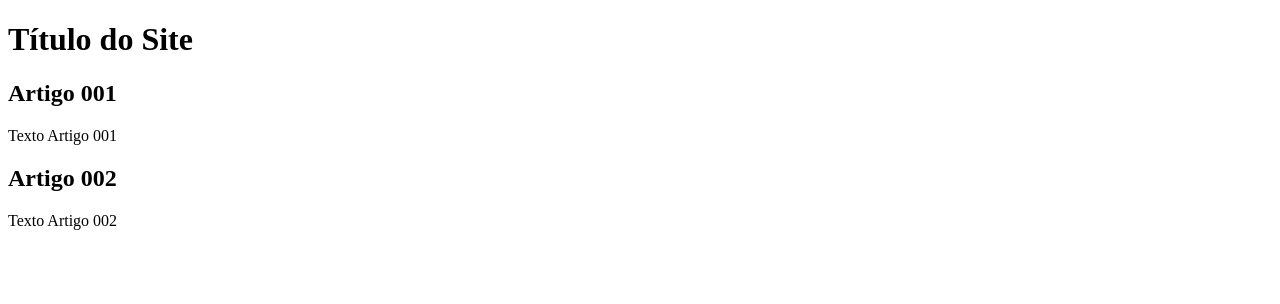
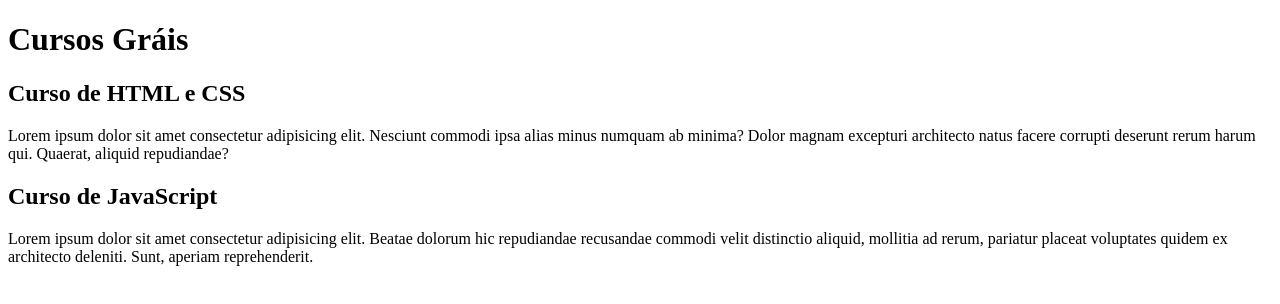
Before and after one commit to WashinRibeiro/fazendo-site, a plain HTML site: page index.html in a window 1280 px wide. Drawn offline with Linux system fonts and the light colour scheme.

Commit message:
Comecei o conteúdo

```diff
--- a/index.html
+++ b/index.html
@@ -8,15 +8,15 @@
 <body>
     <main>
         <header>
-            <h1>Título do Site</h1>
+            <h1>Cursos Gráis</h1>
         </header>
         <article>
-            <h2>Artigo 001</h2>
-            <p>Texto Artigo 001</p>
+            <h2>Curso de HTML e CSS</h2>
+            <p>Lorem ipsum dolor sit amet consectetur adipisicing elit. Nesciunt commodi ipsa alias minus numquam ab minima? Dolor magnam excepturi architecto natus facere corrupti deserunt rerum harum qui. Quaerat, aliquid repudiandae?</p>
         </article>
         <article>
-            <h2>Artigo 002</h2>
-            <p>Texto Artigo 002</p>
+            <h2>Curso de JavaScript</h2>
+            <p>Lorem ipsum dolor sit amet consectetur adipisicing elit. Beatae dolorum hic repudiandae recusandae commodi velit distinctio aliquid, mollitia ad rerum, pariatur placeat voluptates quidem ex architecto deleniti. Sunt, aperiam reprehenderit.</p>
         </article>
     </main>
 </body>
```
